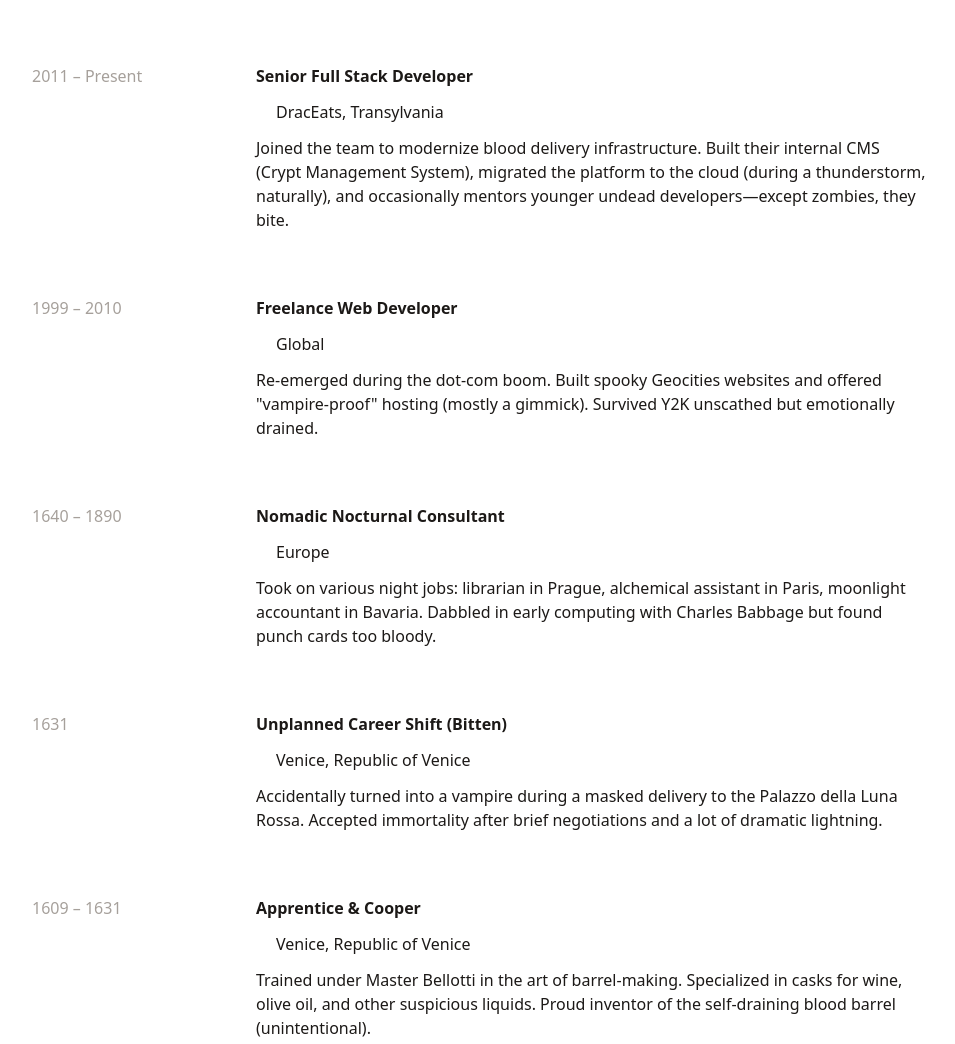
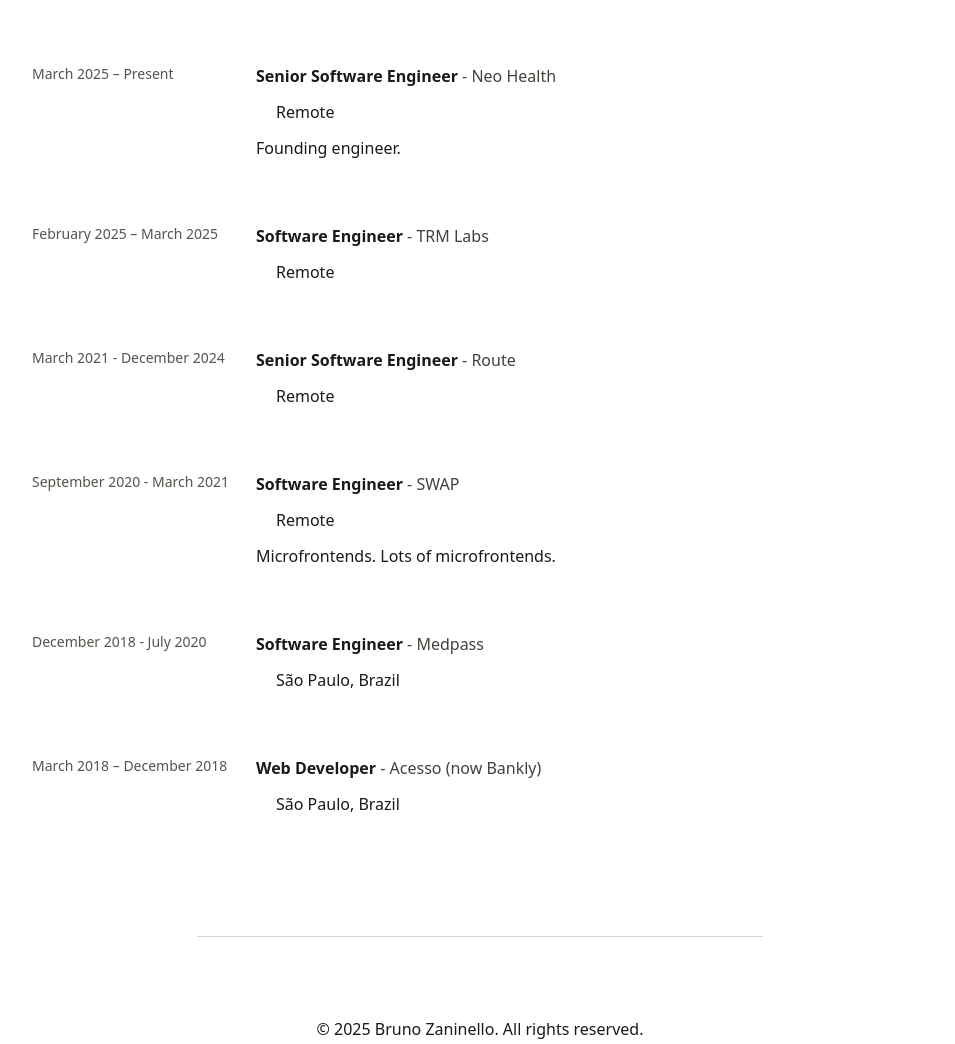
Before and after one commit to brunoanken/brunoanken.github.io, an Astro site: page /about in a window 1280 px wide. Shown: the part 980-2024 px from the top of the page, without its empty margins (160-1115 px from the left). Built offline with nearby package versions, Linux system fonts and the light colour scheme; Astro itself is replaced by a stand-in of ours; some icons are missing.

Commit message:
Update Timeline

```diff
--- a/src/components/LightDarkToggle.astro
+++ b/src/components/LightDarkToggle.astro
@@ -4,7 +4,7 @@
 
 <button
 	data-light-dark-toggle
-	class="flex-inline items-center justify-center w-8 h-8 transition hover:text-primary-600 dark:hover:text-primary-300"
+	class="flex-inline items-center justify-center w-8 h-8 transition-all hover:text-primary-600 dark:hover:text-primary-300 hover:cursor-pointer"
 	aria-label="Toggle light/dark theme"
 >
 	<Icon
--- a/src/components/Timeline.astro
+++ b/src/components/Timeline.astro
@@ -2,55 +2,71 @@
 import { Icon } from "astro-icon/components";
 const timeline = [
 	{
-		date: "2011 – Present",
-		role: "Senior Full Stack Developer",
-		location: "DracEats, Transylvania",
-		description:
-			"Joined the team to modernize blood delivery infrastructure. Built their internal CMS (Crypt Management System), migrated the platform to the cloud (during a thunderstorm, naturally), and occasionally mentors younger undead developers—except zombies, they bite.",
+		date: "March 2025 – Present",
+		role: "Senior Software Engineer",
+		company: "Neo Health",
+		location: "Remote",
+		description: "Founding engineer.",
 	},
 	{
-		date: "1999 – 2010",
-		role: "Freelance Web Developer",
-		location: "Global",
-		description:
-			'Re-emerged during the dot-com boom. Built spooky Geocities websites and offered "vampire-proof" hosting (mostly a gimmick). Survived Y2K unscathed but emotionally drained.',
+		date: "February 2025 – March 2025",
+		role: "Software Engineer",
+		company: "TRM Labs",
+		location: "Remote",
+		description: "",
 	},
 	{
-		date: "1640 – 1890",
-		role: "Nomadic Nocturnal Consultant",
-		location: "Europe",
-		description:
-			"Took on various night jobs: librarian in Prague, alchemical assistant in Paris, moonlight accountant in Bavaria. Dabbled in early computing with Charles Babbage but found punch cards too bloody.",
+		date: "March 2021 - December 2024",
+		role: "Senior Software Engineer",
+		company: "Route",
+		location: "Remote",
+		description: "",
 	},
 	{
-		date: "1631",
-		role: "Unplanned Career Shift (Bitten)",
-		location: "Venice, Republic of Venice",
-		description:
-			"Accidentally turned into a vampire during a masked delivery to the Palazzo della Luna Rossa. Accepted immortality after brief negotiations and a lot of dramatic lightning.",
+		date: "September 2020 - March 2021",
+		role: "Software Engineer",
+		company: "SWAP",
+		location: "Remote",
+		description: "Microfrontends. Lots of microfrontends.",
 	},
 	{
-		date: "1609 – 1631",
-		role: "Apprentice & Cooper",
-		location: "Venice, Republic of Venice",
-		description:
-			"Trained under Master Bellotti in the art of barrel-making. Specialized in casks for wine, olive oil, and other suspicious liquids. Proud inventor of the self-draining blood barrel (unintentional).",
+		date: "December 2018 - July 2020",
+		role: "Software Engineer",
+		company: "Medpass",
+		location: "São Paulo, Brazil",
+		description: "",
+	},
+	{
+		date: "March 2018 – December 2018",
+		role: "Web Developer",
+		company: "Acesso (now Bankly)",
+		location: "São Paulo, Brazil",
+		description: "",
 	},
 ];
 ---
 
 <div class="space-y-16">
 	{
-		timeline.map((item, index) => (
+		timeline.map((item) => (
 			<div class="grid grid-cols-1 md:grid-cols-4">
-				<div class="text-stone-400">{item.date}</div>
+				<div class="text-stone-600 text-sm">{item.date}</div>
 				<div class="col-span-3 flex flex-col gap-y-3">
-					<div class="font-semibold">{item.role}</div>
+					<div class="font-semibold">
+						{item.role}
+						<span class="font-normal text-stone-700">
+							- {item.company}
+						</span>
+					</div>
 					<div class="flex items-center space-x-1">
-						<Icon name="heroicons:map-pin" />
+						<Icon
+							name="heroicons:map-pin"
+							aria-label="Location"
+							role="img"
+						/>
 						<span>{item.location}</span>
 					</div>
-					<div>{item.description}</div>
+					{item.description && <div>{item.description}</div>}
 				</div>
 			</div>
 		))
--- a/src/pages/about.astro
+++ b/src/pages/about.astro
@@ -57,7 +57,7 @@
 			>
 				<a
 					href="mailto:brunoanken@gmail.com"
-					class="flex items-center space-x-1 hover:text-primary-500"
+					class="flex items-center space-x-1 hover:text-primary-500 transition"
 				>
 					<Icon name="heroicons:envelope" class="size-5" />
 					<span>brunoanken@gmail.com</span>
```
